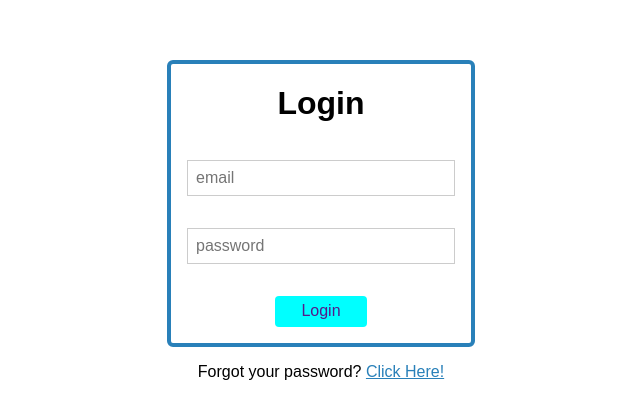
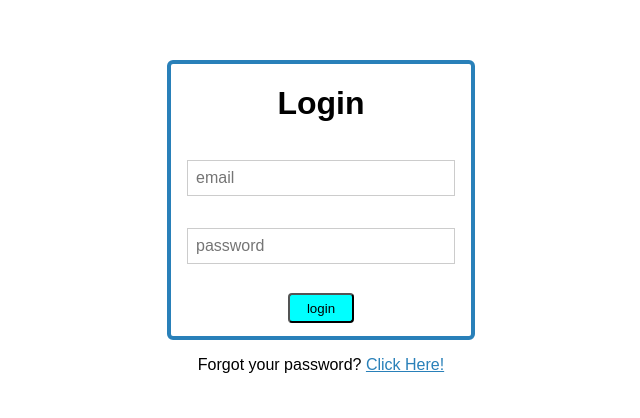
Before and after one commit to devugees/react-cms, a React (Create React App) app: page / in a window 1280 px wide. Shown: the part 200-618 px from the top of the page, without its empty margins (319-959 px from the left). Built offline with nearby package versions, Linux system fonts and the light colour scheme.

Commit message:
Implemented onChange in input field

```diff
--- a/src/components/Login/Login.js
+++ b/src/components/Login/Login.js
@@ -3,15 +3,52 @@ import './Login.css';
 
  class Login extends Component {
 
+    constructor(props) {
+        super(props);
+        this.state = {
+          loginData: {
+            email: "",
+            password: "",
+          }
+        }
+        this.handleChange = this.handleChange.bind(this);
+        this.handleSubmit = this.handleSubmit.bind(this);
+      }
+
+
+      handleChange(event) {
+        const loginDataCopy = {
+          ...this.state.loginData
+        };
+        loginDataCopy[event.target.name] = event.target.value;
+        this.setState({loginData: loginDataCopy});
+
+      };
+
+      handleSubmit(e) {
+        e.preventDefault();
+        const data = {
+          email: this.state.loginData.email,
+          password: this.state.loginData.password
+        };
+
+
+        fetch.post('http://localhost:5000/login', data).then(function(response) {
+          console.log("Login successful: ", response);
+        }).catch(function(error) {
+          console.log("Error: ", error);
+        });
+      };
+
     render() {
         return(
-            <div class="Homepage">
+            <div className="Homepage">
                 <form>
-                    <div class="box">
+                    <div className="box">
                         <h1>Login</h1>
-                        <input type="email" placeholder="email" class="email" />
-                        <input type="password" placeholder="password" class="email" />
-                        <a href=""><div class="btn">Login</div></a>
+                        <input type="email" name="email" placeholder="email" className="email" onChange ={this.handleChange} />
+                        <input type="password" name="password" placeholder="password" className="email" onChange ={this.handleChange} />
+                        <input type="submit" value="login" className="btn" onSubmit={this.handleSubmit} />
                     </div>
                 </form>
                 <p>Forgot your password? <u>Click Here!</u></p>
```
